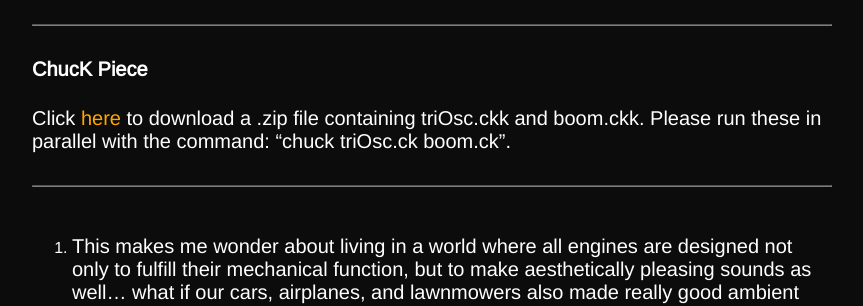
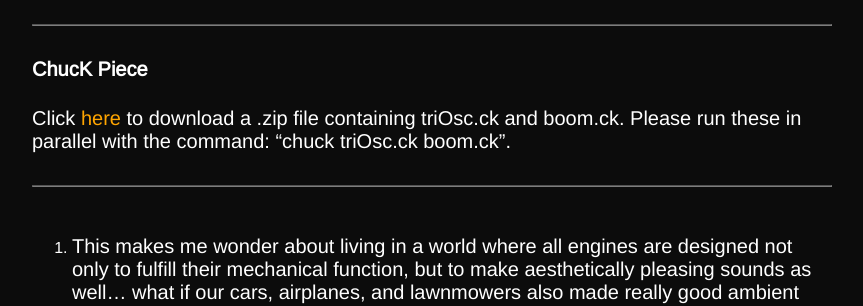
Before and after one commit to raulaltosaar/raul.earth, a Jekyll site: the page built from _blogposts/artful-design-1.md, in a window 1280 px wide and 900 px high, scrolled down 3721 px. Shown: the part 471-777 px from the top of the window, without its empty margins (208-1071 px from the left). Built offline with Jekyll 4.4.1, drawn with Linux system fonts in a browser that asks for light colours.

Commit message:
add artful design hmw

```diff
--- a/_blogposts/artful-design-1.md
+++ b/_blogposts/artful-design-1.md
@@ -73,7 +73,7 @@ I hiked the Dish this week and had a picnic with three friends. I decided to inf
 
 #### ChucK Piece
 
-Click [here](/assets/hmw/raul-chuck-1.zip) to download a .zip file containing triOsc.ckk and boom.ckk. Please run these in parallel with the command: "chuck triOsc.ck boom.ck".
+Click [here](/assets/hmw/raul-chuck-1.zip) to download a .zip file containing triOsc.ck and boom.ck. Please run these in parallel with the command: "chuck triOsc.ck boom.ck".
 
 ---
 
```
